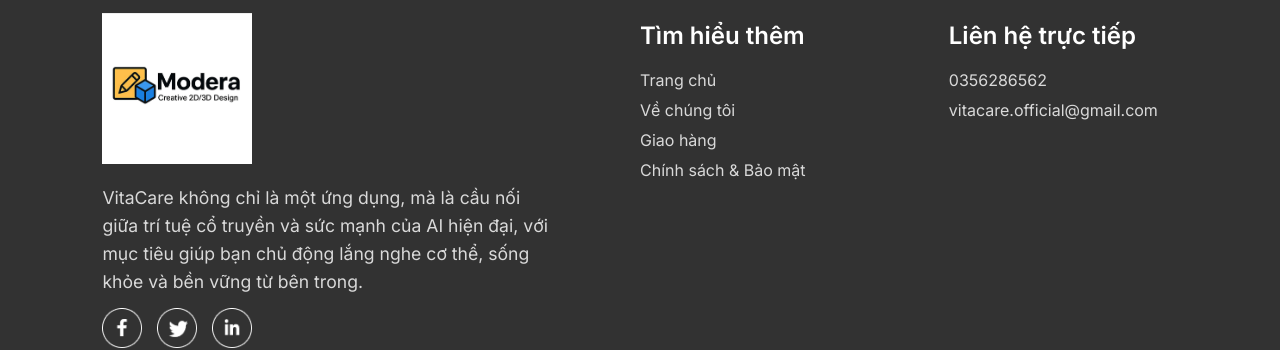
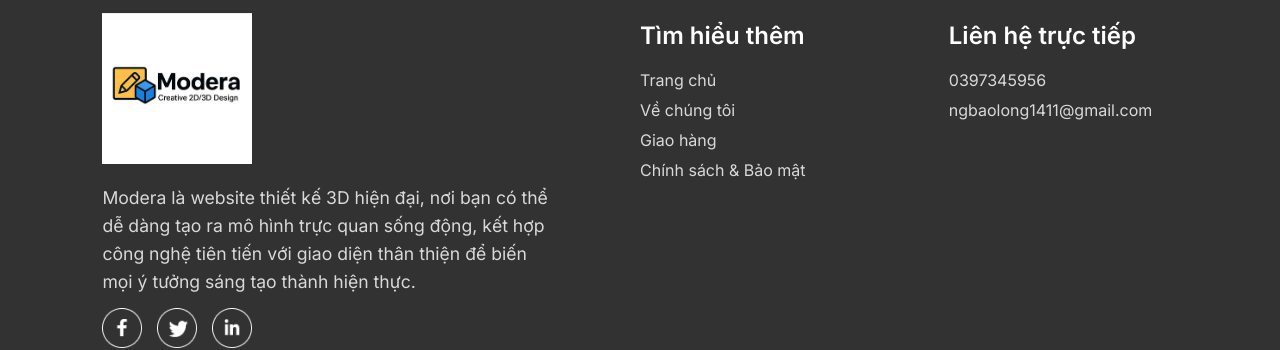
Before and after one commit to anhtuans-project/vitacare-health, a React (Vite) app in the folder frontend/: page /store in a window 1280 px wide. Shown: the part 1791-2141 px from the top of the page. Built offline with nearby package versions, Linux system fonts and the light colour scheme; no server answers.

Commit message:
Update footer

```diff
--- a/frontend/src/components/Footer/Footer.jsx
+++ b/frontend/src/components/Footer/Footer.jsx
@@ -9,9 +9,10 @@ const Footer = () => {
         <div className="footer-content-left">
           <img src={assets.logo} alt="Logo" />
           <p>
-            VitaCare không chỉ là một ứng dụng, mà là cầu nối giữa trí tuệ cổ
-            truyền và sức mạnh của AI hiện đại, với mục tiêu giúp bạn chủ động
-            lắng nghe cơ thể, sống khỏe và bền vững từ bên trong.
+            Modera là website thiết kế 3D hiện đại,
+            nơi bạn có thể dễ dàng tạo ra mô hình trực quan sống động,
+            kết hợp công nghệ tiên tiến với giao diện thân thiện để biến
+            mọi ý tưởng sáng tạo thành hiện thực.
           </p>
           <div className="footer-social-icons">
             <a href="https://www.facebook.com/vitacarefu.2025">
@@ -37,8 +38,8 @@ const Footer = () => {
         <div className="footer-content-right">
           <h2>Liên hệ trực tiếp </h2>
           <ul>
-            <li>0356286562 </li>
-            <li>vitacare.official@gmail.com</li>
+            <li>0397345956 </li>
+            <li>ngbaolong1411@gmail.com</li>
           </ul>
         </div>
       </div>
```
